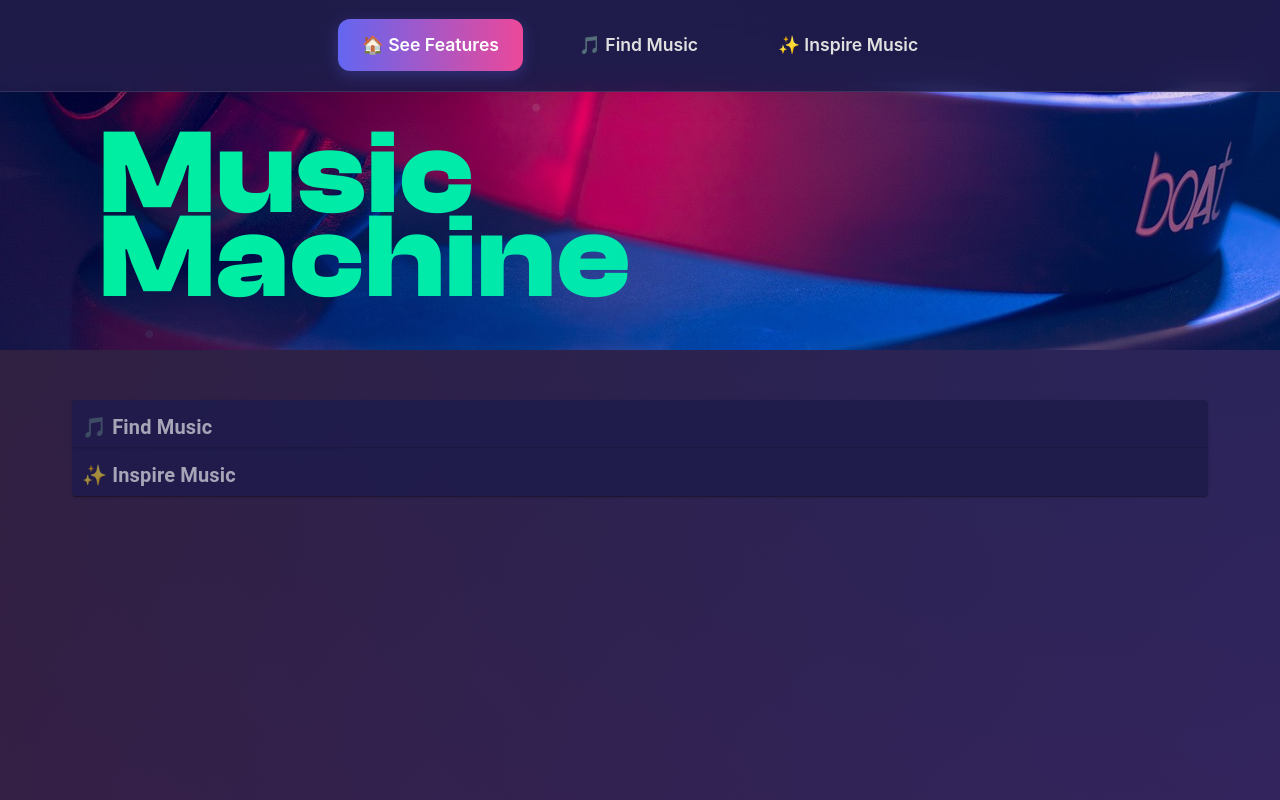
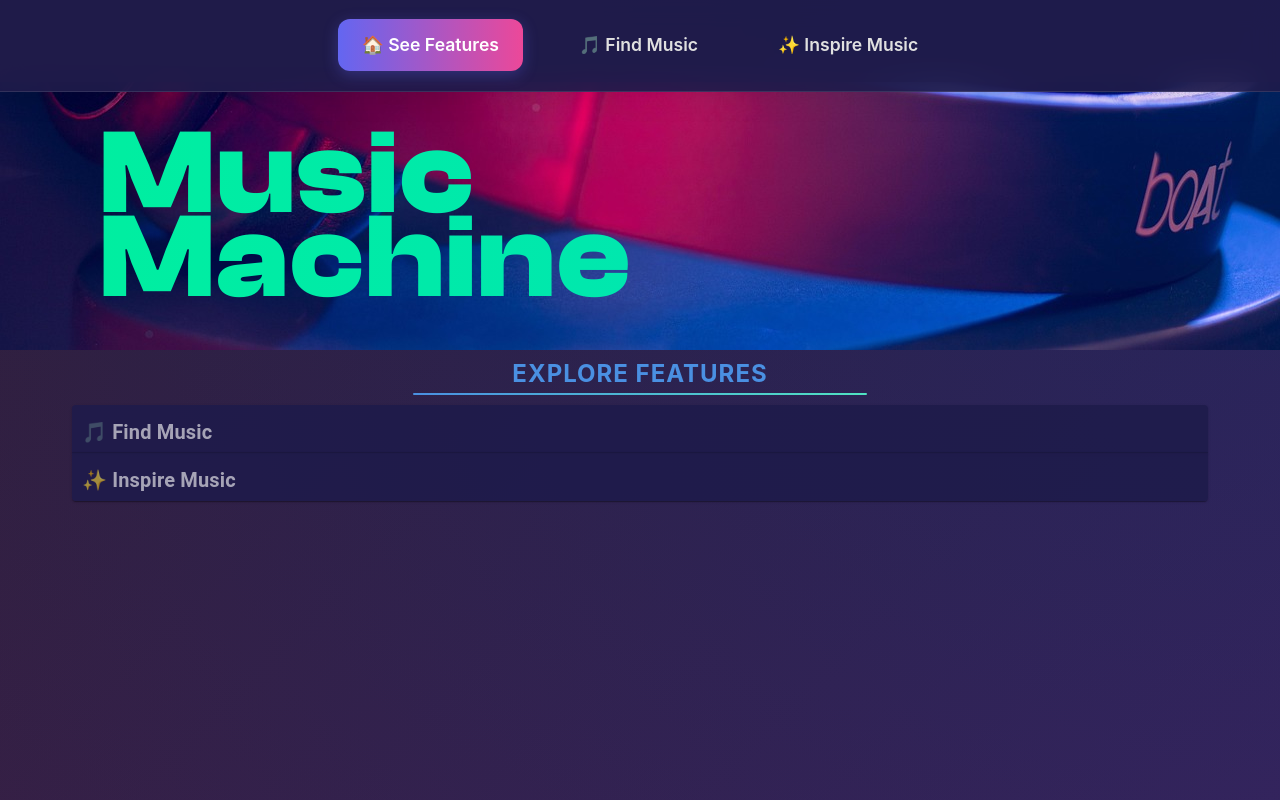
Before and after one commit to JiwonJJeong/playlist-suggester, a React (Vite) app: page / in a window 1280 px wide. Built offline with nearby package versions, Linux system fonts and the light colour scheme.

Commit message:
Feat: Add Features heading to LandingPage

```diff
--- a/src/components/LandingPage.jsx
+++ b/src/components/LandingPage.jsx
@@ -53,11 +53,12 @@ export default function LandingPage() {
             backgroundPosition: "left bottom",
             backgroundSize: "cover",
             backgroundRepeat: "no-repeat",
-            marginBottom: "50px",
+            marginBottom: "10px",
           }}
       >
         <h1 className={styles.gradientHeading}>Music<br></br>Machine</h1>
       </div>
+      <h2 className={styles.featureHeading}>Explore Features</h2>
       <Features content={featureData} />
     </>
   );
--- a/src/styles/LandingPage.module.css
+++ b/src/styles/LandingPage.module.css
@@ -4,7 +4,7 @@
   font-family: ClashDisplay-Bold, Arial, Helvetica, sans-serif;
   font-weight: 900;
   font-size: 120px;
-  background: linear-gradient(270deg, #00bfff, #00ff7f,#daff09);
+  background: linear-gradient(270deg, #00bfff, #00ff7f, #daff09);
   background-size: 800% 800%;
   -webkit-background-clip: text;
   -webkit-text-fill-color: transparent;
@@ -18,6 +18,27 @@
   margin-left: 50px;
   line-height: 70%;
 }
+.featureHeading {
+  font-size: 1.5rem; /* Slightly smaller font size */
+  font-weight: bold; /* Keep it bold */
+  text-align: center; /* Center-align the text */
+  margin: 10px 0; /* Reduce spacing above and below */
+  color: #4a90e2; /* Use a visually appealing color */
+  text-transform: uppercase; /* Optional: Make the text uppercase */
+  letter-spacing: 1px; /* Slightly reduce letter spacing */
+  position: relative; /* For decorative underline */
+  line-height: 1.2; /* Compact line height */
+}
+
+.featureHeading::after {
+  content: "";
+  display: block;
+  width: 40%; /* Slightly narrower underline */
+  height: 2px; /* Thinner underline */
+  background: linear-gradient(to right, #4a90e2, #50e3c2); /* Gradient underline */
+  margin: 5px auto 0; /* Reduce spacing below the underline */
+  border-radius: 1px; /* Slightly rounded edges */
+}
 
 @keyframes animatedGradient {
   0% {
```
Lines whose indentation alone changed are shown as unchanged.
